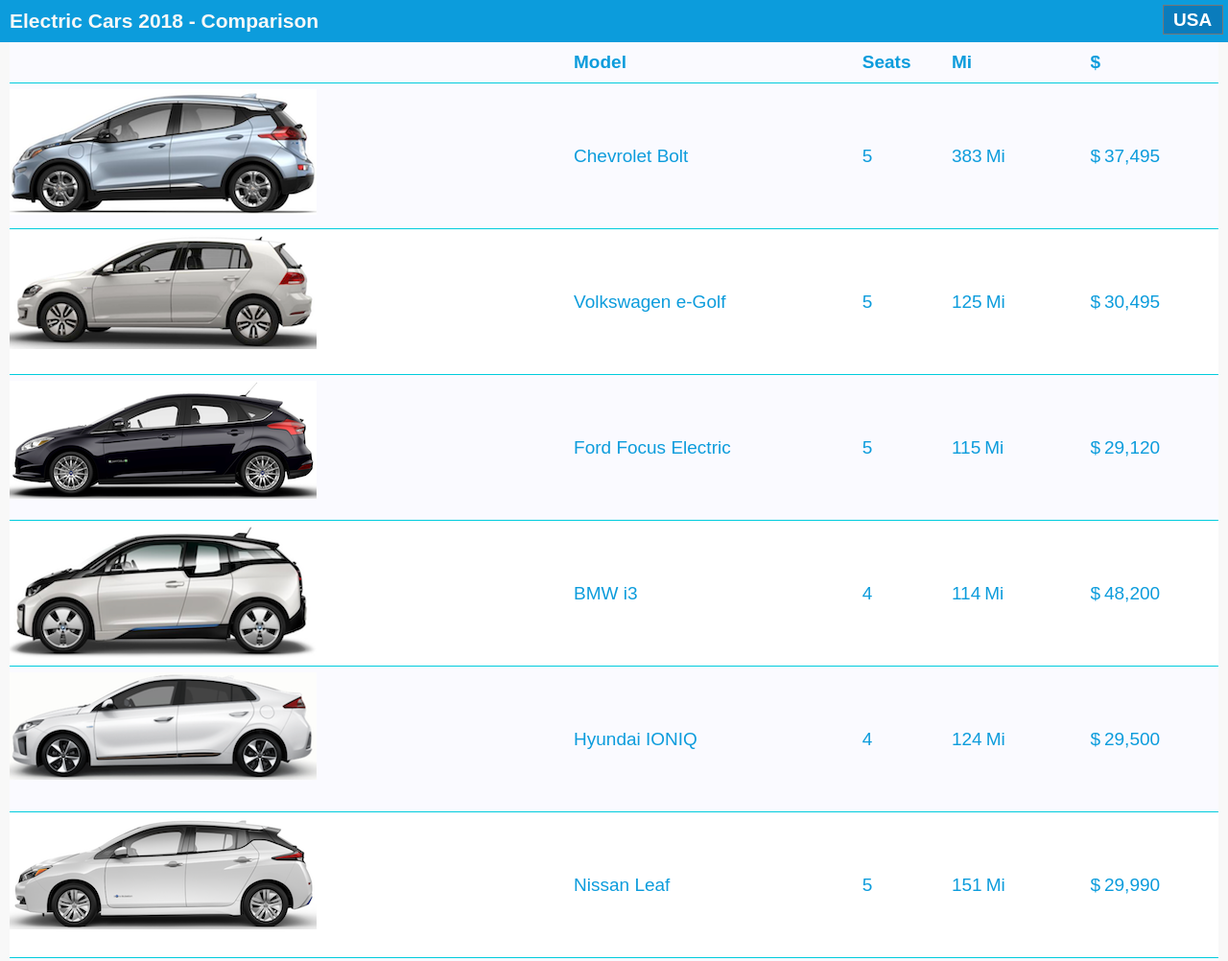
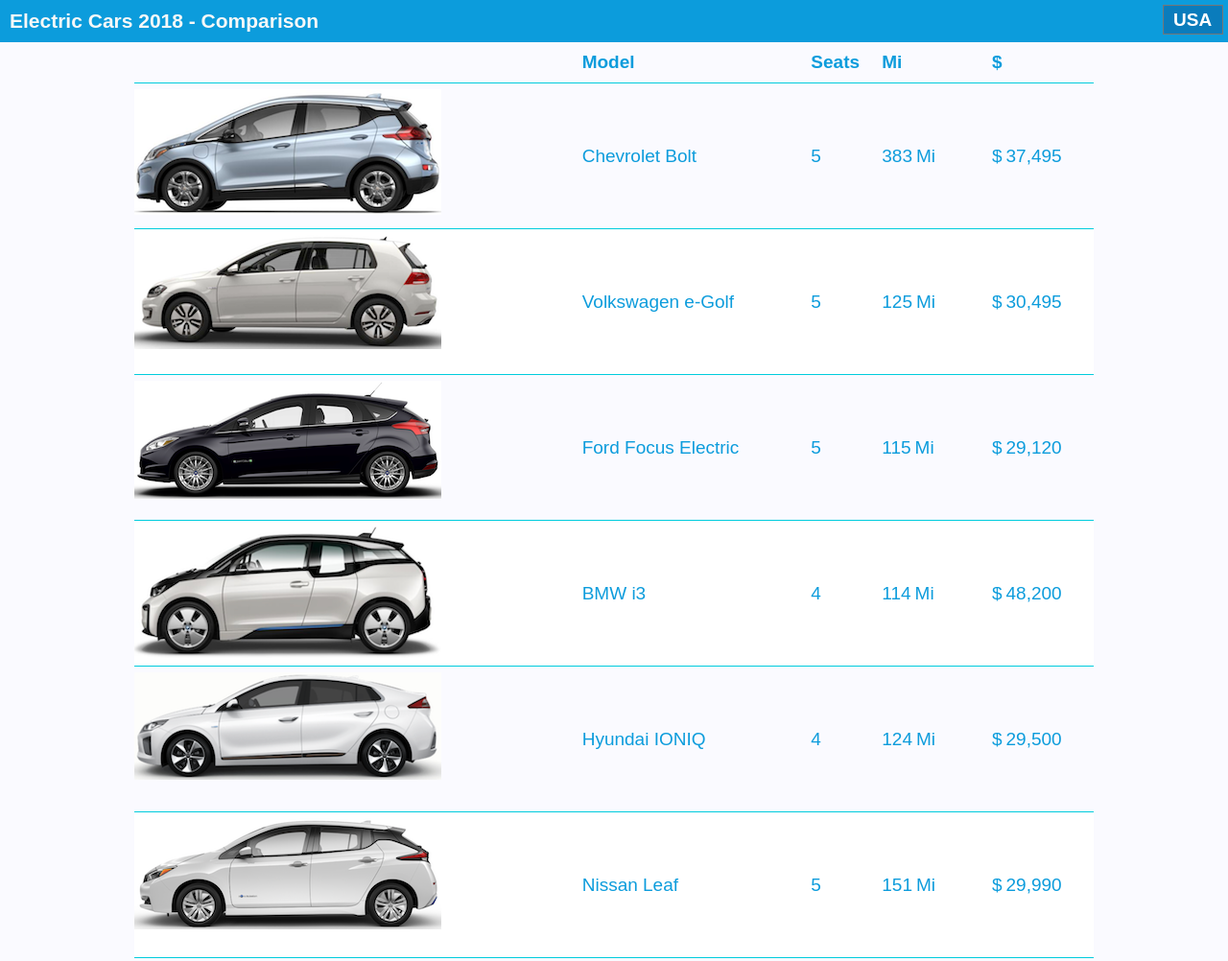
Before and after one commit to davedx/evs, a website: page index.html in a window 1280 px wide. Shown: the top 1002 px of the page at 96% size. Drawn offline with Linux system fonts and the light colour scheme.

Commit message:
Table width

```diff
--- a/index.html
+++ b/index.html
@@ -131,7 +131,7 @@
 #head {background: #0c9cdc}
 #head h1 {display: inline-block; font-size: 21px; color: #f8f8f8; font-weight: 600; margin: 0; padding: 10px}
 #region {color: white; float: right; font-weight: 600; background: #0a7cbc; padding: 4px 10px; margin: 5px}
-body {background: #f8f8f8; margin: 0; padding: 0}
+body {background: #fafaff; margin: 0; padding: 0}
 #table {margin: 0 10px}
 table {border-collapse: collapse}
 tr {border-bottom: 1px solid #0cd}
@@ -170,6 +170,12 @@
   .pic {
     width: 160px;
     height: 70px;
+  }
+}
+@media (min-width: 1025px) {
+  #table {
+    width: 1000px;
+    margin: 0 auto;
   }
 }
 #bolt .pic {background-image: url('bolt.png')}
```
